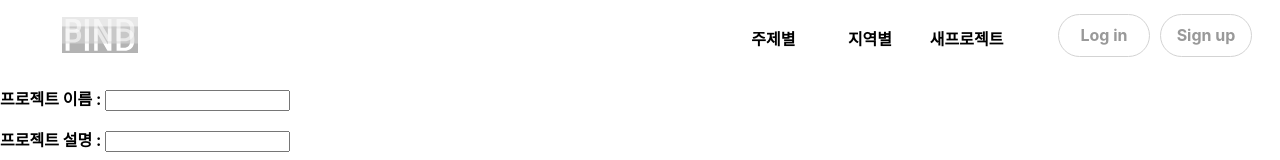
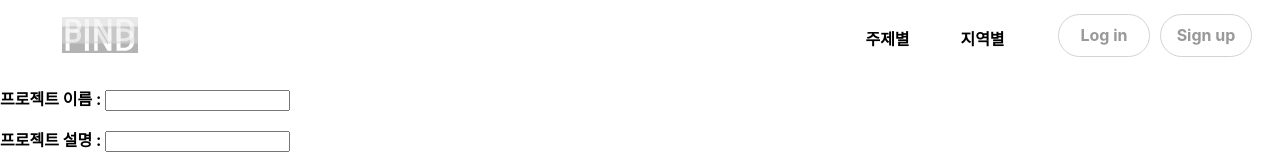
Before and after one commit to WinterSpringProject/PROJECT-PIND-FE, a React (Create React App) app: page /newproject in a window 1280 px wide. Shown: the top 160 px of the page. Built offline with nearby package versions, Linux system fonts and the light colour scheme; no server answers.

Commit message:
Revert "REFACTOR: newProject CSS Refactoring"

```diff
--- a/src/components/NavBar/MenuList.js
+++ b/src/components/NavBar/MenuList.js
@@ -1,5 +1,4 @@
 import React from 'react';
-import { Link } from 'react-router-dom';
 import './NavBar.scss';
 
 const MenuItem = ({ selected, menu, selectMenu }) => {
@@ -13,10 +12,7 @@ const MenuItem = ({ selected, menu, selectMenu }) => {
 		<div
 			onClick={onClickMenu}
 			className={`NavBar-click ${selected === name ? 'selected' : ''}`}>
-			{text === '새프로젝트' && <Link to="/newproject" className="NavBar-link">{text}</Link>}
-			{text === '주제별' && <Link to="/" className="NavBar-link">{text}</Link>}
-			{text === '지역별' && text}
-			{/*{text === '새프로젝트' ? <Link to="/newproject" className="NavBar-newproject">{text}</Link> : text}*/}
+			{text}
 		</div>
 	);
 };
--- a/src/components/NavBar/NavBar.scss
+++ b/src/components/NavBar/NavBar.scss
@@ -8,14 +8,18 @@
 	--hoverLogin-color: #f1f1f1;
 
 	height: 70px;
+	//box-shadow: 0px 1px 8px var(--shadow-color);
 	display: flex;
 	position: relative;
 
 	.NavBar-logo {
+		//background: burlywood;
 		width: 200px;
 		height: 70px;
 		display: flex;
 		justify-content: center;
+		//padding-left: 50px;
+		//padding-right: 50px;
 		cursor: pointer;
 	}
 
@@ -24,29 +28,38 @@
 	}
 
 	.NavBar-container {
+		//background: red;
 		flex-grow: 1;
 		display: flex;
 		flex-direction: row-reverse;
 	}
 
 	.NavBar-category {
-		width: 290px;
+		width: 190px;
 		height: 78px;
+		//background-color: blue;
 		display: flex;
 		align-items: center;
 		justify-content: space-around;
-		padding-right: 15px;
 		cursor: pointer;
 	}
 
 	.NavBar-click {
 		width: 90px;
 		height: 41px;
+		//border-style: solid;
+		//border-radius: 15px;
+		//border-width: 1px;
+		//border-color: #c4c4c4;
 		font-size: 16px;
 		font-weight: 700;
 		line-height: 41px;
 		background: var(--categoryBackground-color);
 		text-align: center;
+		//margin: 0 auto;
+	//	box-shadow: 3px 3px 6px var(--shadow-color);
+	//	border-radius: 12px;
+	//	display: flex;
 		align-items: center;
 		justify-content: center;
 		&:hover {
@@ -59,15 +72,9 @@
 		}
 	}
 
-	.NavBar-link {
-		display: block;
-		text-decoration: none;
-		color: black;
-	}
-
 	.NavBar-login {
-		//background: blue;
 		width: 250px;
+		//background: blueviolet;
 		display: flex;
 		align-items: center;
 		justify-content: center;
--- a/src/modules/menu.js
+++ b/src/modules/menu.js
@@ -15,10 +15,6 @@ const initialState = {
 		{
 			name: 'local',
 			text:	'지역별',
-		},
-		{
-			name: 'newProject',
-			text: '새프로젝트'
 		}
 	]
 };
```
